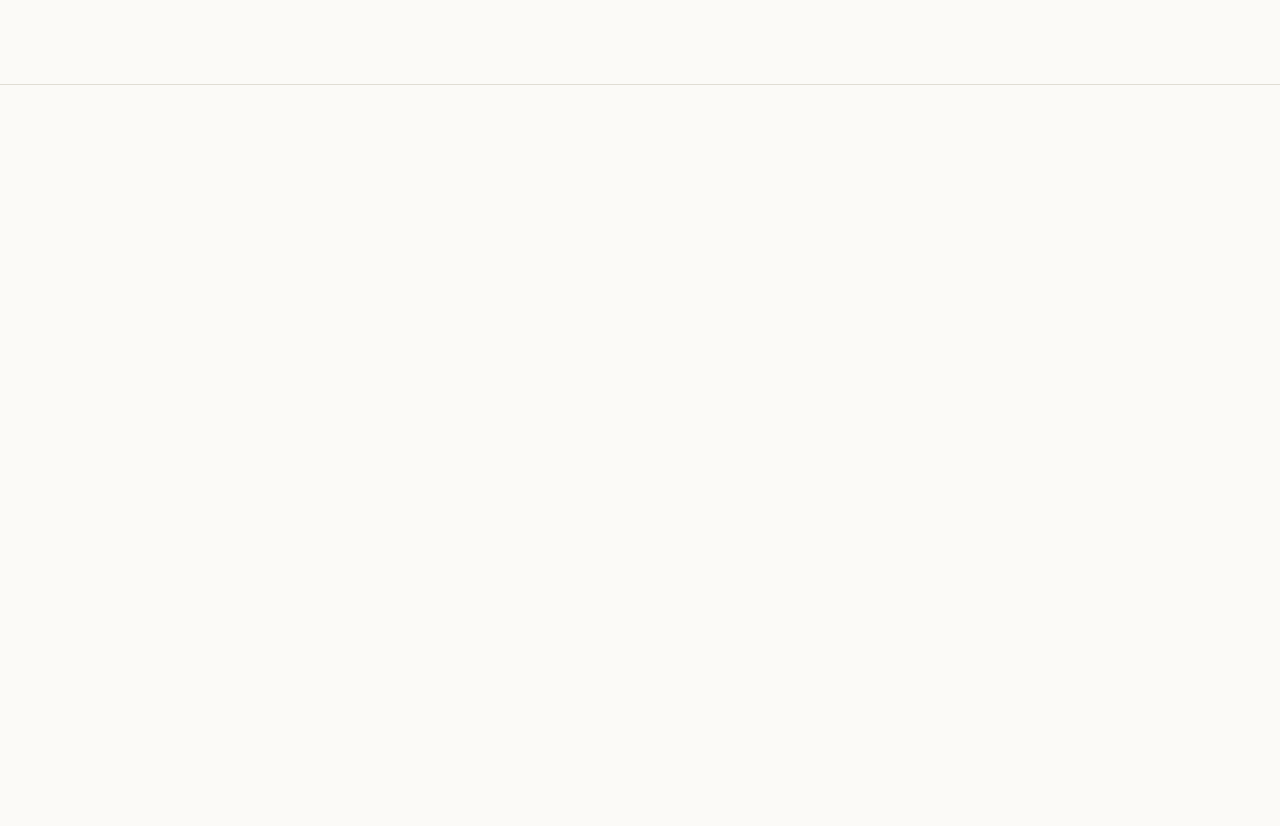
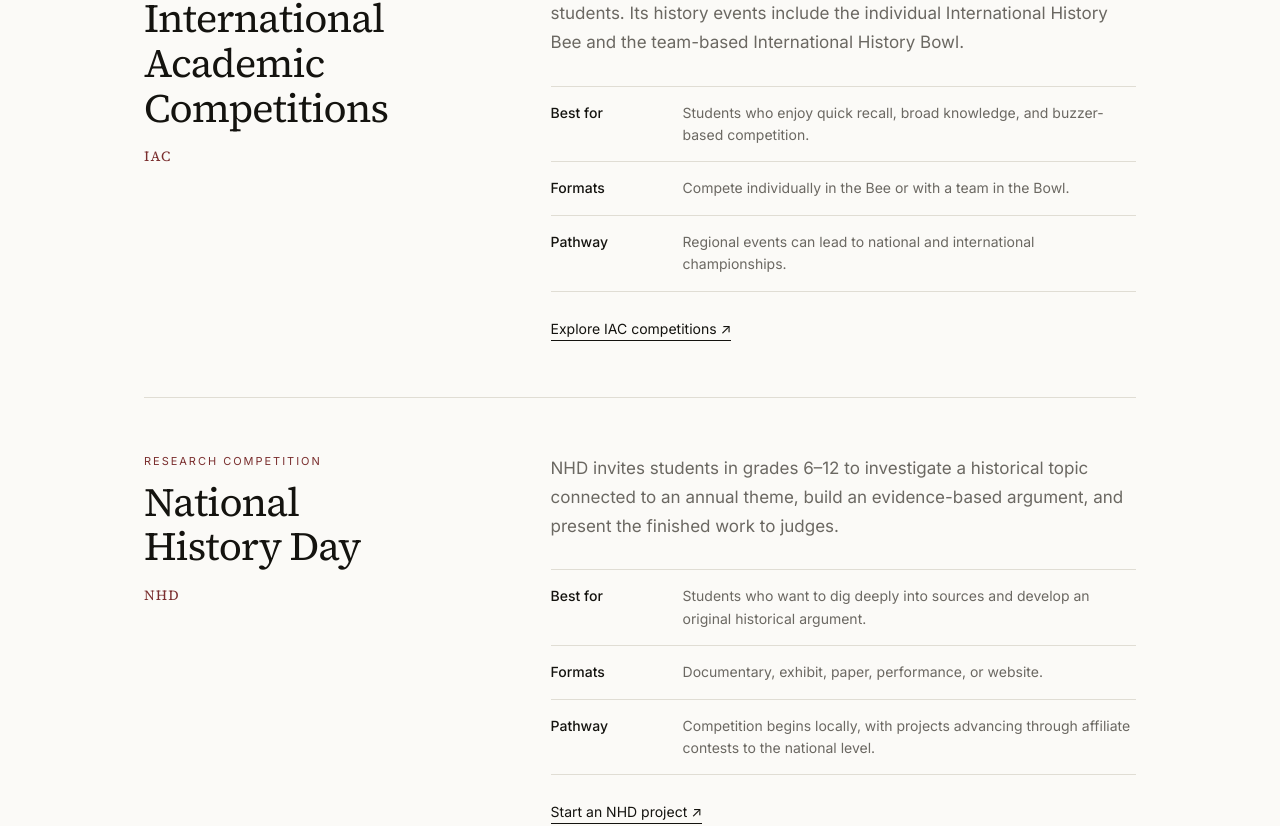
Before and after one commit to anushkagarg100/historyteen, a Next.js app: page /competitions in a window 1280 px wide. Shown: the part 714-1540 px from the top of the page. Before the commit the page ends 800 px from the top, so only its background shows below. Built offline with nearby package versions, Linux system fonts and the light colour scheme.

Commit message:
Add IAC and NHD competition guides

```diff
--- a/app/competitions/page.tsx
+++ b/app/competitions/page.tsx
@@ -1,5 +1,4 @@
 import type { Metadata } from "next";
-import Link from "next/link";
 import styles from "../page.module.css";
 import SiteHeader from "../site-header";
 
@@ -18,13 +17,91 @@
           <p className={styles.eyebrow}>Competitions</p>
           <h1>Put your historical thinking to the test.</h1>
           <p className={styles.destinationIntro}>
-            A curated guide to essay contests, history bowls, research
-            challenges, and other opportunities for teenage historians is
-            coming soon.
+            From fast-paced quiz tournaments to months-long original research,
+            these are two of the best places to begin competing in history.
           </p>
-          <Link className={styles.backLink} href="/">
-            Back to the homepage
-          </Link>
+
+          <div className={styles.competitionList}>
+            <section className={styles.competitionSection}>
+              <div>
+                <p className={styles.kicker}>Quiz competition</p>
+                <h2>International Academic Competitions</h2>
+                <p className={styles.competitionName}>IAC</p>
+              </div>
+              <div className={styles.competitionDetails}>
+                <p>
+                  IAC organizes academic quiz tournaments for primary and
+                  secondary students. Its history events include the
+                  individual International History Bee and the team-based
+                  International History Bowl.
+                </p>
+                <ul className={styles.competitionFacts}>
+                  <li>
+                    <strong>Best for</strong>
+                    Students who enjoy quick recall, broad knowledge, and
+                    buzzer-based competition.
+                  </li>
+                  <li>
+                    <strong>Formats</strong>
+                    Compete individually in the Bee or with a team in the Bowl.
+                  </li>
+                  <li>
+                    <strong>Pathway</strong>
+                    Regional events can lead to national and international
+                    championships.
+                  </li>
+                </ul>
+                <a
+                  className={styles.competitionLink}
+                  href="https://www.iacompetitions.com/"
+                  target="_blank"
+                  rel="noreferrer"
+                >
+                  Explore IAC competitions <span aria-hidden="true">↗</span>
+                </a>
+              </div>
+            </section>
+
+            <section className={styles.competitionSection}>
+              <div>
+                <p className={styles.kicker}>Research competition</p>
+                <h2>National History Day</h2>
+                <p className={styles.competitionName}>NHD</p>
+              </div>
+              <div className={styles.competitionDetails}>
+                <p>
+                  NHD invites students in grades 6–12 to investigate a
+                  historical topic connected to an annual theme, build an
+                  evidence-based argument, and present the finished work to
+                  judges.
+                </p>
+                <ul className={styles.competitionFacts}>
+                  <li>
+                    <strong>Best for</strong>
+                    Students who want to dig deeply into sources and develop an
+                    original historical argument.
+                  </li>
+                  <li>
+                    <strong>Formats</strong>
+                    Documentary, exhibit, paper, performance, or website.
+                  </li>
+                  <li>
+                    <strong>Pathway</strong>
+                    Competition begins locally, with projects advancing through
+                    affiliate contests to the national level.
+                  </li>
+                </ul>
+                <a
+                  className={styles.competitionLink}
+                  href="https://nhd.org/en/contest/get-started/"
+                  target="_blank"
+                  rel="noreferrer"
+                >
+                  Start an NHD project <span aria-hidden="true">↗</span>
+                </a>
+              </div>
+            </section>
+          </div>
         </div>
       </main>
     </div>
--- a/app/page.module.css
+++ b/app/page.module.css
@@ -385,6 +385,78 @@
   color: var(--muted);
 }
 
+.competitionList {
+  margin-top: 72px;
+  border-top: 1px solid var(--rule);
+}
+
+.competitionSection {
+  display: grid;
+  grid-template-columns: minmax(220px, 0.8fr) 1.4fr;
+  gap: 40px 72px;
+  padding: 56px 0;
+  border-bottom: 1px solid var(--rule);
+}
+
+.competitionSection h2 {
+  margin-top: 12px;
+  max-width: 13ch;
+  font-family: var(--font-serif-display), Georgia, serif;
+  font-size: clamp(27px, 3.4vw, 40px);
+  font-weight: 400;
+  line-height: 1.12;
+  letter-spacing: -0.025em;
+}
+
+.competitionName {
+  margin-top: 16px;
+  font-family: var(--font-serif-display), Georgia, serif;
+  font-size: 14px;
+  color: var(--accent);
+  letter-spacing: 0.08em;
+}
+
+.competitionDetails > p {
+  font-size: 17px;
+  line-height: 1.72;
+  color: var(--muted);
+}
+
+.competitionFacts {
+  margin-top: 28px;
+  list-style: none;
+  border-top: 1px solid var(--rule);
+}
+
+.competitionFacts li {
+  display: grid;
+  grid-template-columns: 7rem 1fr;
+  gap: 20px;
+  padding: 15px 0;
+  border-bottom: 1px solid var(--rule);
+  font-size: 14px;
+  line-height: 1.6;
+  color: var(--muted);
+}
+
+.competitionFacts strong {
+  color: var(--foreground);
+  font-weight: 500;
+}
+
+.competitionLink {
+  display: inline-block;
+  margin-top: 28px;
+  padding-bottom: 3px;
+  border-bottom: 1px solid var(--foreground);
+  font-size: 14px;
+}
+
+.competitionLink:hover {
+  color: var(--accent);
+  border-color: var(--accent);
+}
+
 .backLink {
   display: inline-block;
   margin-top: 36px;
@@ -454,6 +526,11 @@
   .note {
     grid-column: 2;
   }
+
+  .competitionSection {
+    grid-template-columns: 1fr;
+    gap: 28px;
+  }
 }
 
 @media (max-width: 600px) {
@@ -487,6 +564,19 @@
     display: none;
   }
 
+  .competitionList {
+    margin-top: 56px;
+  }
+
+  .competitionSection {
+    padding: 44px 0;
+  }
+
+  .competitionFacts li {
+    grid-template-columns: 1fr;
+    gap: 3px;
+  }
+
   .footerInner {
     flex-direction: column;
     align-items: flex-start;
```
